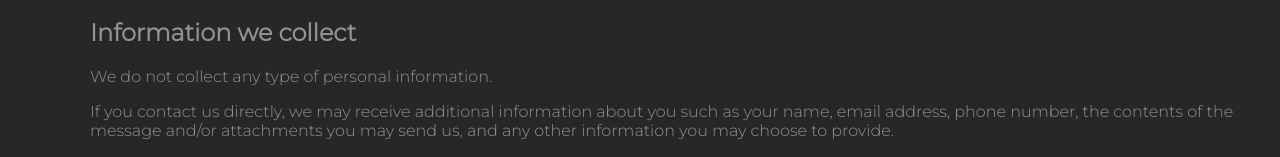
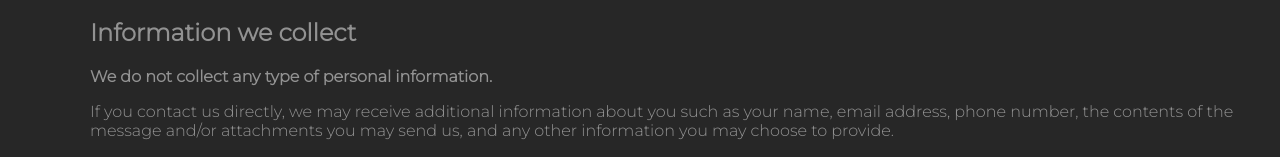
Before and after one commit to Joaquim-Frances/MeditationTimer, a plain HTML site: page privacy.html in a window 1280 px wide. Shown: the part 372-529 px from the top of the page. Drawn offline with Linux system fonts and the light colour scheme.

Commit message:
Updated Policy

```diff
--- a/css/privacy.css
+++ b/css/privacy.css
@@ -34,7 +34,7 @@ ul {
 }
 
 li {
-    font-family: Montserrat;
-    color: rgb(146, 146, 146);
-    margin-left: 70px;
+ font-family: Montserrat;
+  color: rgb(146, 146, 146);
+  margin-left: 70px;
 }
--- a/privacy.html
+++ b/privacy.html
@@ -30,7 +30,7 @@
 
     <h2>Information we collect</h2>
 
-    <p>We do not collect any type of personal information.</p>
+    <p><strong>We do not collect any type of personal information.</strong> </p>
     <p>If you contact us directly, we may receive additional information about you such as your name, email address,
         phone number, the contents of the message and/or attachments you may send us, and any other information you may
         choose to provide.</p>
```
